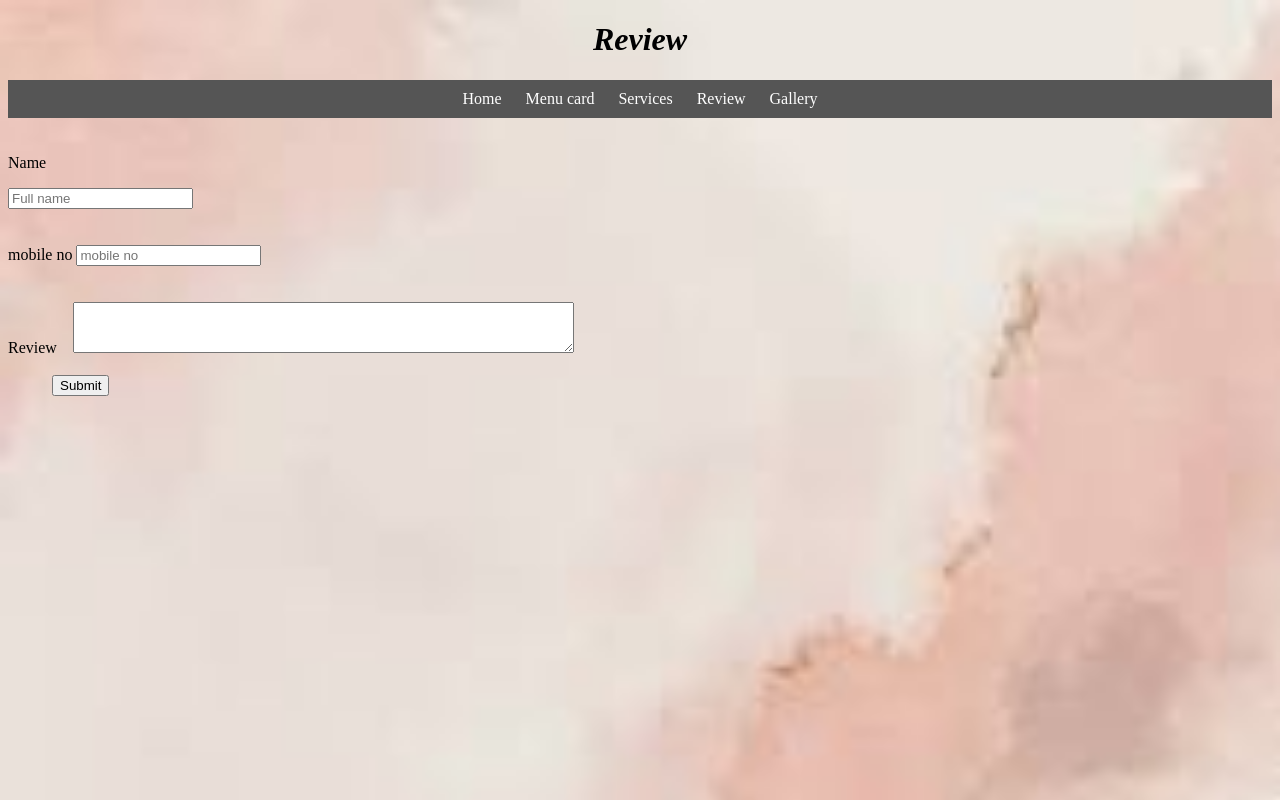
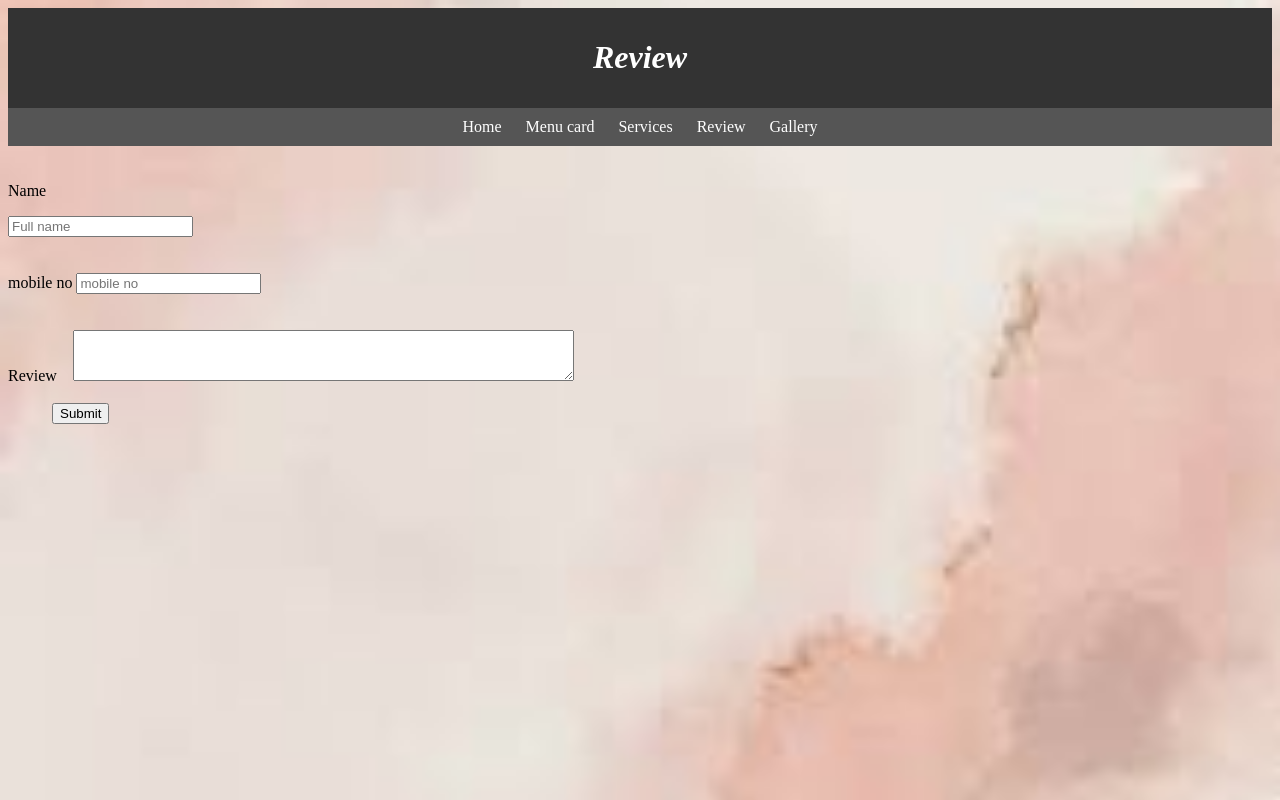
Before and after one commit to ajitbirajda/ajit, a plain HTML site: page Review.html in a window 1280 px wide. Drawn offline with Linux system fonts and the light colour scheme.

Commit message:
Update Review.html

```diff
--- a/Review.html
+++ b/Review.html
@@ -12,6 +12,12 @@
             background-repeat: no;
 
             }
+             header {
+            background-color: #333;
+            color: #fff;
+            padding: 10px 0;
+            text-align: center;
+        }
 
         button{
 
```
